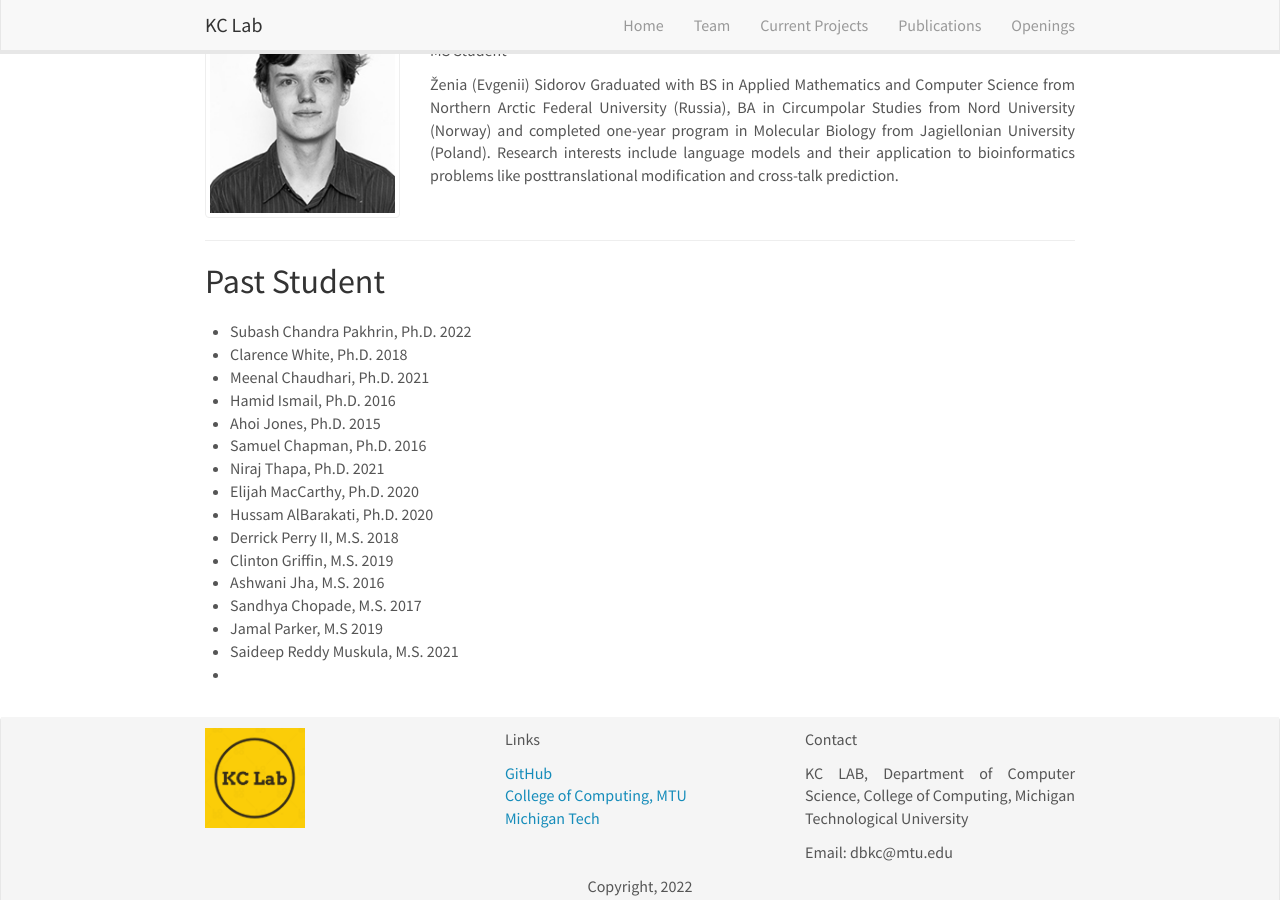
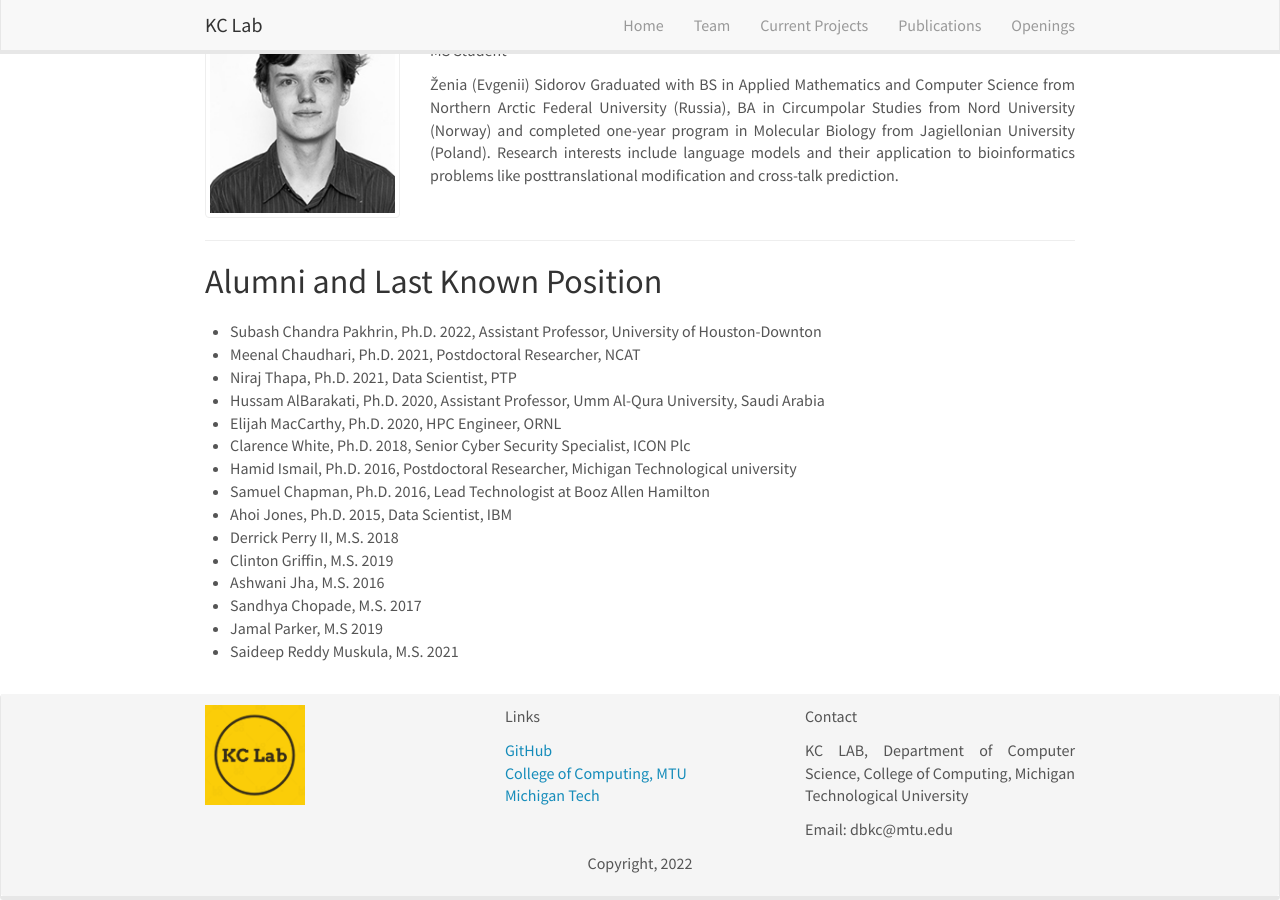
Before and after one commit to pawelparker/KCLabMTU.github.io, a Jekyll site: the page built from _pages/team/index.html, in a window 1280 px wide and 900 px high, scrolled down 2496 px. Built offline with Jekyll 4.4.1, drawn with Linux system fonts in a browser that asks for light colours; nearby versions of some CDN libraries.

Commit message:
Update index.html

```diff
--- a/_pages/team/index.html
+++ b/_pages/team/index.html
@@ -258,27 +258,27 @@ He also has several years of experience as a software engineer in the software d
 
 <hr>
 
-<h2><a id="student"></a>Past Student</h2>
+<h2><a id="student"></a>Alumni and Last Known Position</h2>
 <div class="card team-member-card">
     <div class="row mt-3">
         <ul>
-            <li> Subash Chandra Pakhrin, Ph.D. 2022
-            <li>Clarence White, Ph.D. 2018
-            <li>Meenal Chaudhari, Ph.D. 2021
-            <li>Hamid Ismail, Ph.D. 2016
-            <li>Ahoi Jones, Ph.D. 2015
-            <li>Samuel Chapman, Ph.D. 2016
-            <li>Niraj Thapa, Ph.D. 2021
-            <li>Elijah MacCarthy, Ph.D. 2020
-            <li>Hussam AlBarakati, Ph.D. 2020
+            <li>Subash Chandra Pakhrin, Ph.D. 2022, Assistant Professor, University of Houston-Downton
+            <li>Meenal Chaudhari, Ph.D. 2021, Postdoctoral Researcher, NCAT
+            <li>Niraj Thapa, Ph.D. 2021, Data Scientist, PTP
+            <li>Hussam AlBarakati, Ph.D. 2020, Assistant Professor, Umm Al-Qura University, Saudi Arabia
+            <li>Elijah MacCarthy, Ph.D. 2020, HPC Engineer, ORNL
+            <li>Clarence White, Ph.D. 2018, Senior Cyber Security Specialist, ICON Plc
+            <li>Hamid Ismail, Ph.D. 2016, Postdoctoral Researcher, Michigan Technological university
+            <li>Samuel Chapman, Ph.D. 2016, Lead Technologist at Booz Allen Hamilton
+            <li>Ahoi Jones, Ph.D. 2015, Data Scientist, IBM
+
+
             <li>Derrick Perry II, M.S. 2018
             <li>Clinton Griffin, M.S. 2019
             <li>Ashwani Jha, M.S. 2016
             <li>Sandhya Chopade, M.S. 2017
             <li>Jamal Parker, M.S 2019
             <li>Saideep Reddy Muskula, M.S. 2021
-            <li>
-
         </ul>
     </div>
 </div>
```
